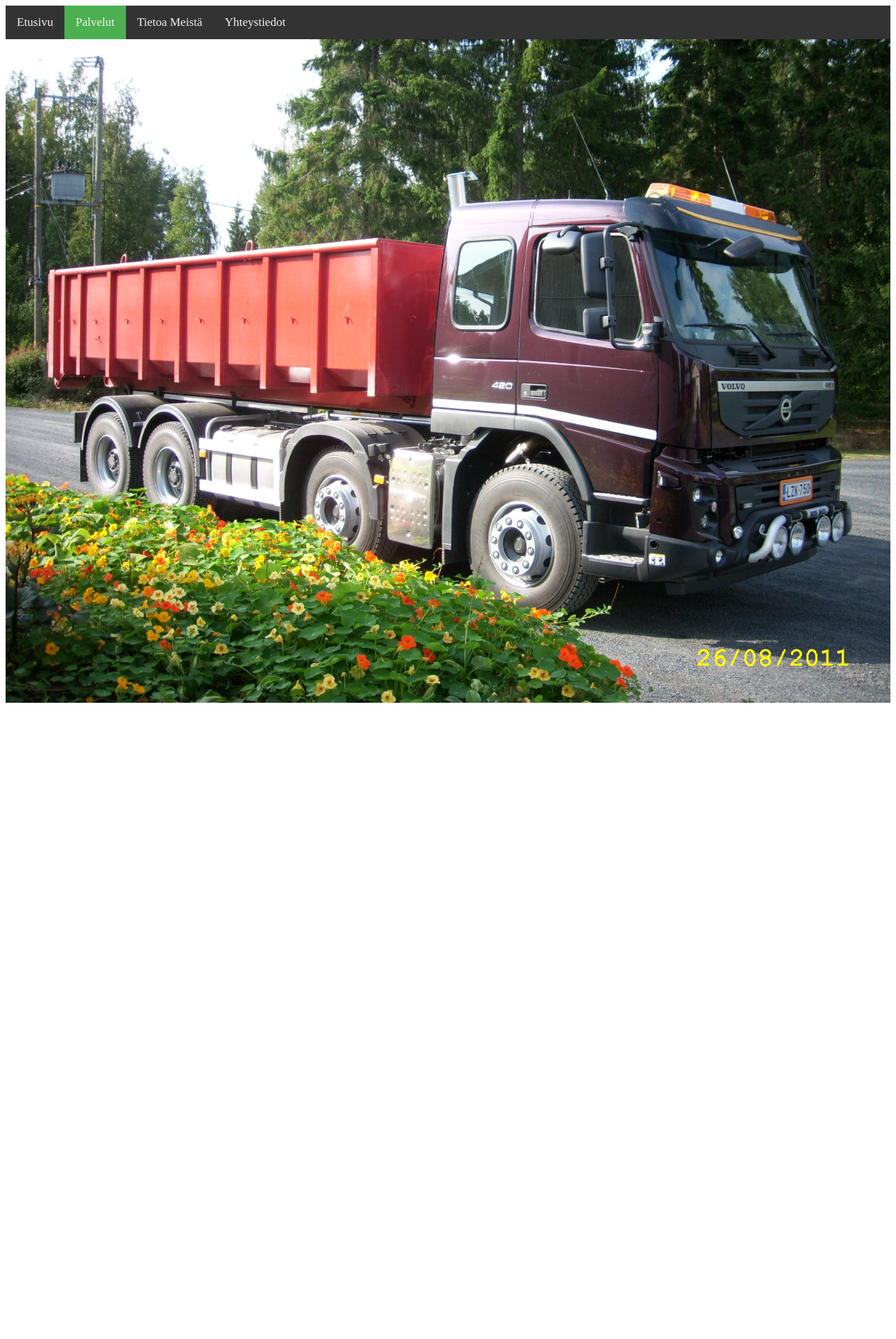
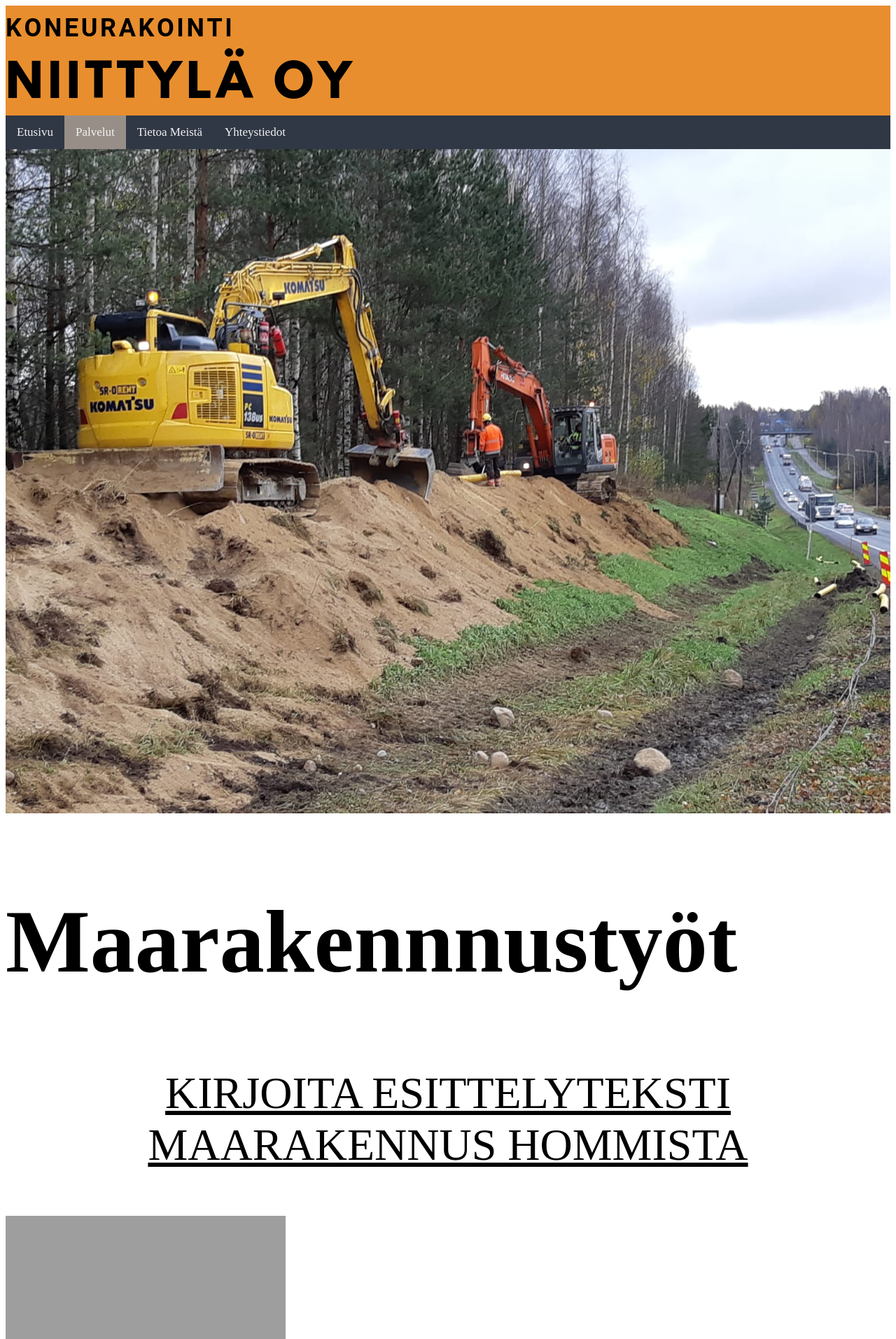
Before and after one commit to JoonasMaanonen/koneurakointi, a Flask app: page /palvelut in a window 1280 px wide. Shown: the top 1913 px of the page at 70% size. Before the commit the page ends 1004 px from the top, so only its background shows below. Run offline with Flask 2, Linux system fonts and the light colour scheme; grey boxes are pictures that could not be loaded.

Commit message:
Some more work done on the project

```diff
--- a/static/style.css
+++ b/static/style.css
@@ -1,5 +1,3 @@
-
-
 /* Base style*/
 img {
     max-width: 100%;
@@ -10,6 +8,12 @@ h2 {
     font-size:10vw;
 }
 
+header {
+    background-color: #e88e2e;
+    padding: 0;
+    margin 0;
+}
+
  p {
     text-align: center;
     color: black;
@@ -17,12 +21,11 @@ h2 {
     font-size: 5vw;
 }
 
-
 /* -------------------------------------------TOP NAV----------------------------------------*/
 /*BASED ON: https://www.w3schools.com/howto/howto_js_topnav_responsive.asp*/
 /* Top navigation bar color*/
 .topnav {
-    background-color: #333;
+    background-color: #303745;
     overflow: hidden;
 }
 
@@ -39,13 +42,13 @@ h2 {
 
 /* Color of links on hover*/
 .topnav a:hover {
-    background-color: #ddd;
+    background-color: #978f87;
     color: black;
 }
 
 /*Active class to highlight the current page*/
 .active {
-    background-color: #4CAF50;
+    background-color: #978f87;
     color: white;
 }
 
--- a/templates/base.html
+++ b/templates/base.html
@@ -14,8 +14,10 @@
         <script src="{{ url_for('static', filename='scripts.js') }}"></script>
     </head>
     <title>{% block title %}{% endblock %} - Koneurakointi Niittylä</title>
-    <header>
-        <nav class="topnav" id="myTopnav">
+    <header id=yla_palkki>
+        <img id="yla_logo" alt="Koneurakointi Niittylä OY logo" src="{{ url_for('static', filename='images/Logo1.png')}}">
+    </header>
+    <nav class="topnav" id="myTopnav">
             <a href="/" {% if page == 'etusivu' %} class="active"{% endif %}>Etusivu</a>
             <a href="palvelut" {% if page == 'palvelut' %} class="active"{% endif %}>Palvelut</a>
             <a href="tietoa_meista" {% if page == 'tietoa_meista' %} class="active" {% endif%}>Tietoa Meistä</a>
@@ -23,8 +25,7 @@
             <a href="javascript:void(0);" class="icon" onclick="shrinkNavbar()">
                 <i class="fa fa-bars"></i>
             </a>
-        </nav>
-    </header>
+    </nav>
     <main>
         {% block content %}
         {% endblock %}
--- a/templates/etusivu.html
+++ b/templates/etusivu.html
@@ -1,5 +1,4 @@
 {% extends "base.html" %}
-{% set active_page = "index" %}
 
 {% block header %}
 <h1>{% block title %}Etusivu{% endblock %}</h1>
--- a/templates/palvelut.html
+++ b/templates/palvelut.html
@@ -1,10 +1,33 @@
 {% extends "base.html" %}
-{% set active_page = "index" %}
 
 {% block header %}
 <h1>{% block title %}Palvelut{% endblock %}</h1>
 {% endblock %}
 
 {% block content %}
-<img src="{{ url_for('static', filename='images/rekka_viininpunainen_1.jpg')}}">
+
+<content id="maarakennus">
+    <img src="{{ url_for('static', filename='images/kaivinkoneet_tienvarressa_1.jpg')}}">
+    <h2>Maarakennnustyöt</h2>
+    <p id="maansiirto_teksti">KIRJOITA ESITTELYTEKSTI MAARAKENNUS HOMMISTA</p>
+</content>
+
+<content id="kuljetukset">
+    <img src="{{ url_for('static', filename='images/kuitukaapelit_1.jpg')}}">
+    <h2>Kuljetukset</h2>
+    <p id="kuljetukset_teksti">KIRJOITA ESITTELYTEKSTI KULJETUS HOMMISTA</p>
+</content>
+
+<content id="kaapelointi">
+    <img src="{{ url_for('static', filename='images/kuitukaapeli_1.jpg')}}">
+    <h2>Kaapelointityöt</h2>
+    <p id="kaapelointi_teksti">KIRJOITA ESITTELYTEKSTI KAAPELOINTIHOMMISTA</p>
+</content>
+
+<content id="rakennuksen_pohjatyöt">
+    <img src="{{ url_for('static', filename='images/kaivinkoneet_tienvarressa_1.jpg')}}">
+    <h2>Rakennusten pohjatyöt</h2>
+    <p id="rakennuksen_pohjatyöt">KIRJOITA ESITTELYTEKSTI RAKENNUKSEN POHJATÖISTÄ</p>
+</content>
+
 {% endblock %}
--- a/templates/tietoa_meista.html
+++ b/templates/tietoa_meista.html
@@ -1,5 +1,4 @@
 {% extends "base.html" %}
-{% set active_page = "index" %}
 
 {% block header %}
 <h1>{% block title %}Tietoa Meistä{% endblock %}</h1>
--- a/templates/yhteystiedot.html
+++ b/templates/yhteystiedot.html
@@ -1,5 +1,4 @@
 {% extends "base.html" %}
-{% set active_page = "index" %}
 
 {% block header %}
 <h1>{% block title %}Yhteystiedot{% endblock %}</h1>
```
Also changed, not shown: static/images/Logo1.png (added), static/images/kaivinkoneet_tienvarressa_1.jpg (added), static/images/kuitukaapeli_1.jpg (added), 1 other file.
